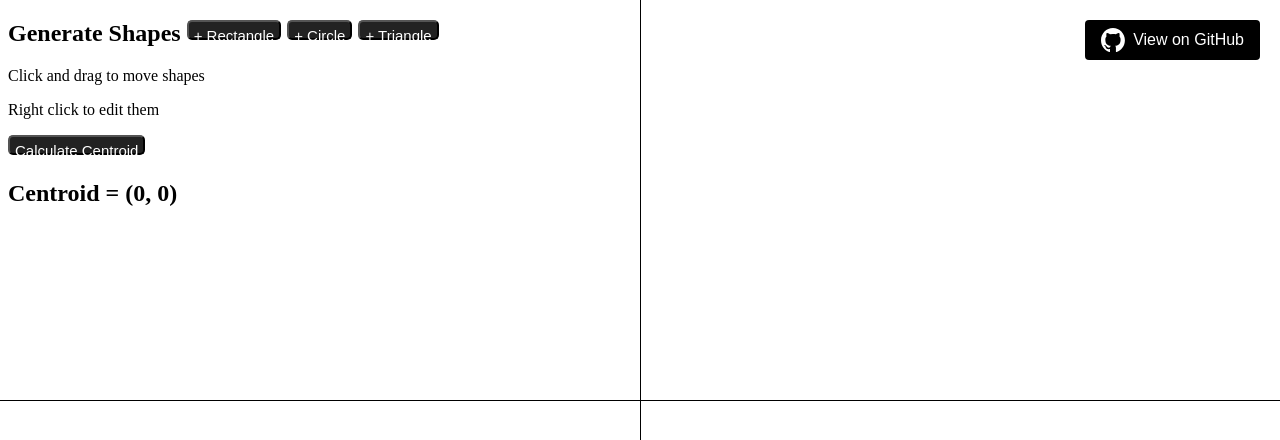
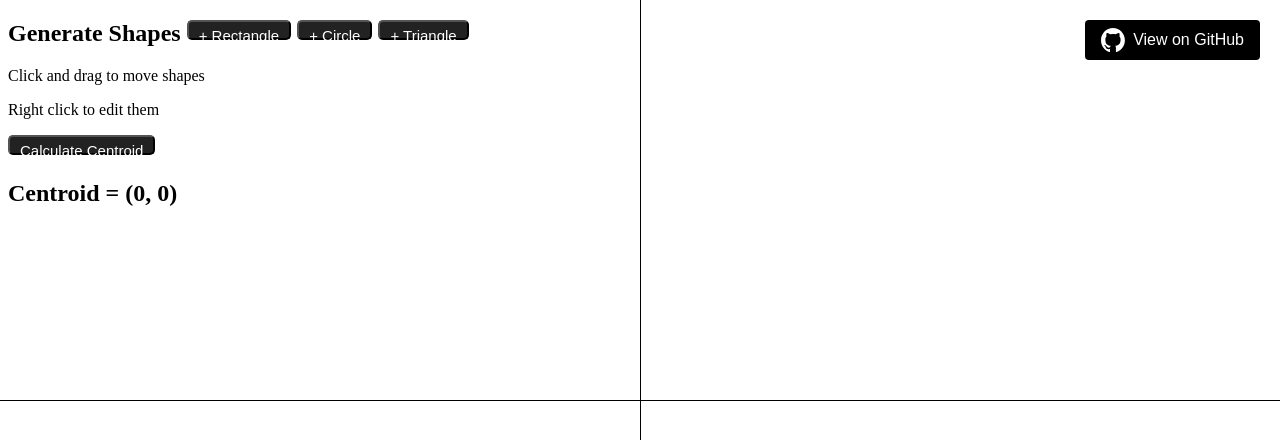
Before and after one commit to sujay1844/centroid-calc, a SvelteKit app: page / in a window 1280 px wide. Shown: the top 440 px of the page. Built offline with nearby package versions, Linux system fonts and the light colour scheme.

Commit message:
mod page.svelte

```diff
--- a/src/routes/+page.svelte
+++ b/src/routes/+page.svelte
@@ -190,7 +190,7 @@
 		color: white;
 		height: 20px;
 		font-size: 15px;
-		padding: 5px;
+		padding: 5px 10px;
 	}
 </style>
 
```
